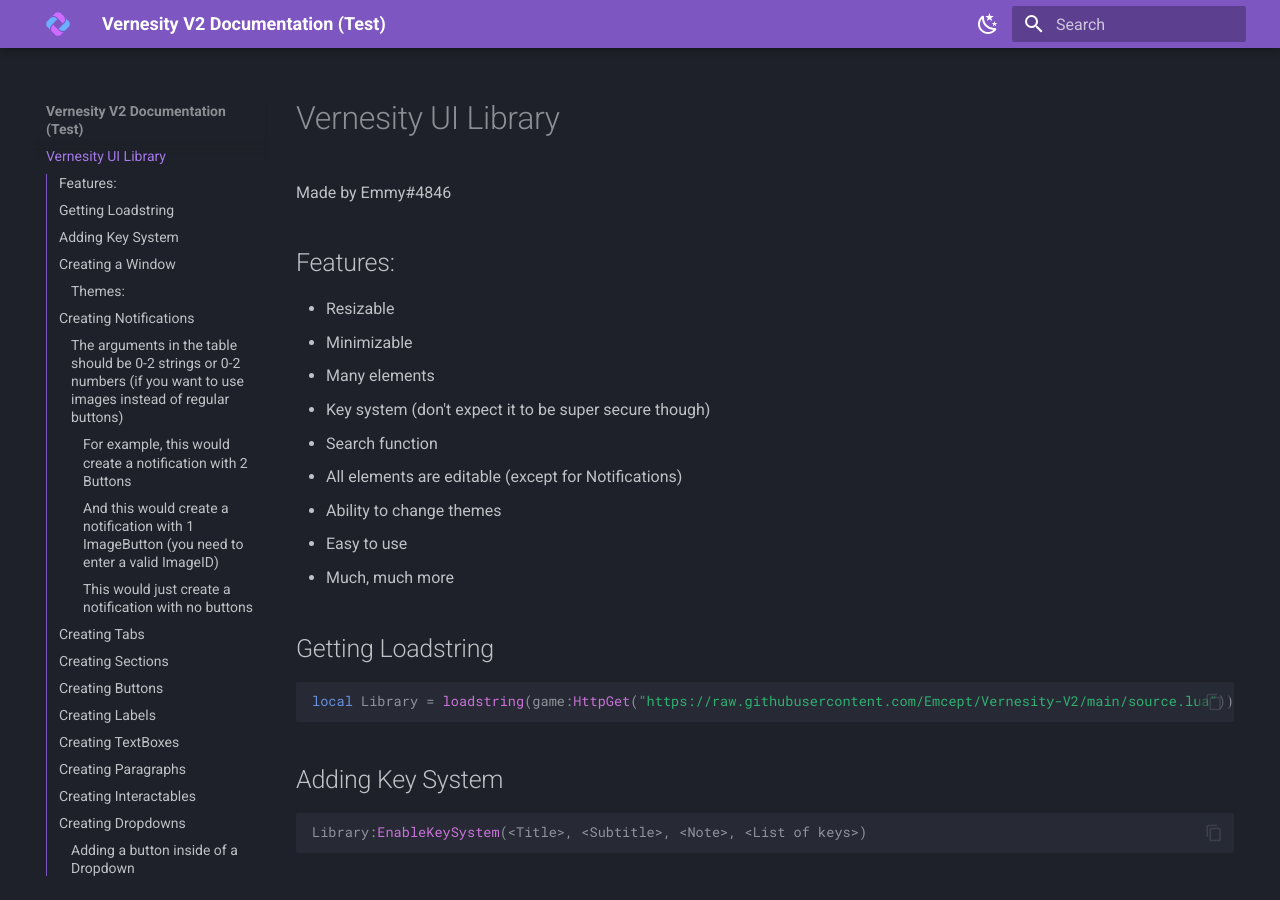
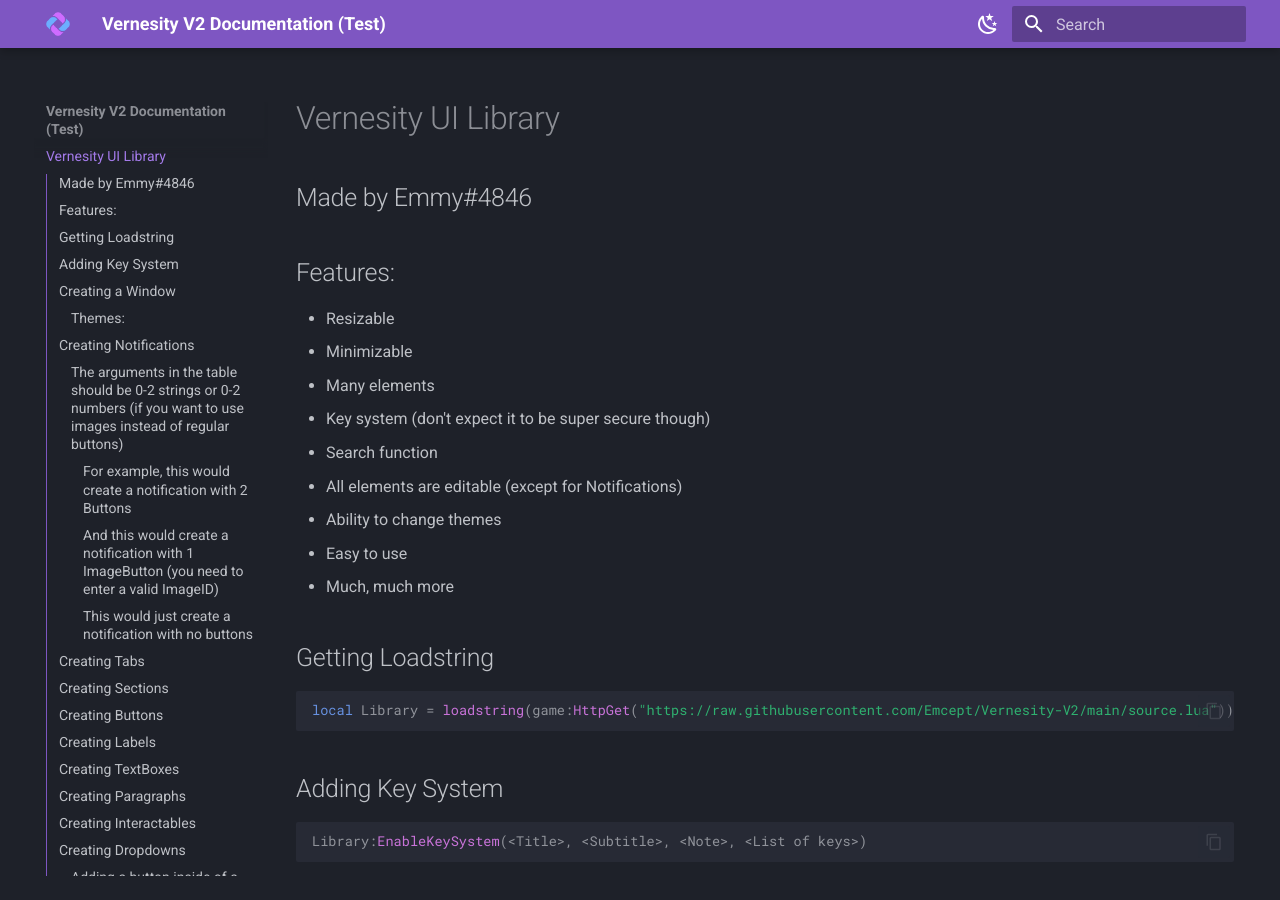
Before and after one commit to Emcept/Vernesity-V2-Documentation, an MkDocs documentation site: the page built from docs/index.md, in a window 1280 px wide and 900 px high. Built offline with MkDocs 1.6.1 and Material for MkDocs 9.7.7, drawn with Linux system fonts in a browser that asks for light colours.

Commit message:
Update index.md

```diff
--- a/docs/index.md
+++ b/docs/index.md
@@ -1,5 +1,5 @@
 # Vernesity UI Library
-Made by Emmy#4846
+## Made by Emmy#4846
 
 ## Features:
  - Resizable
```
